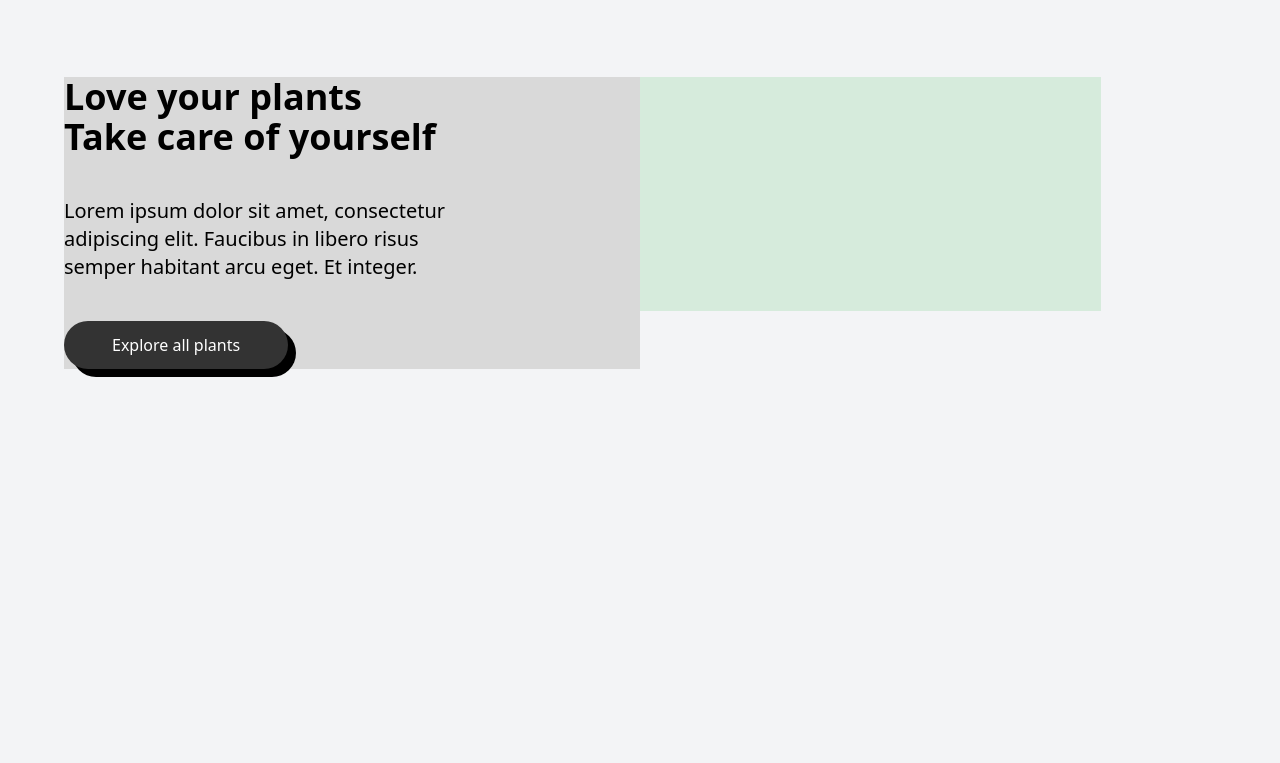
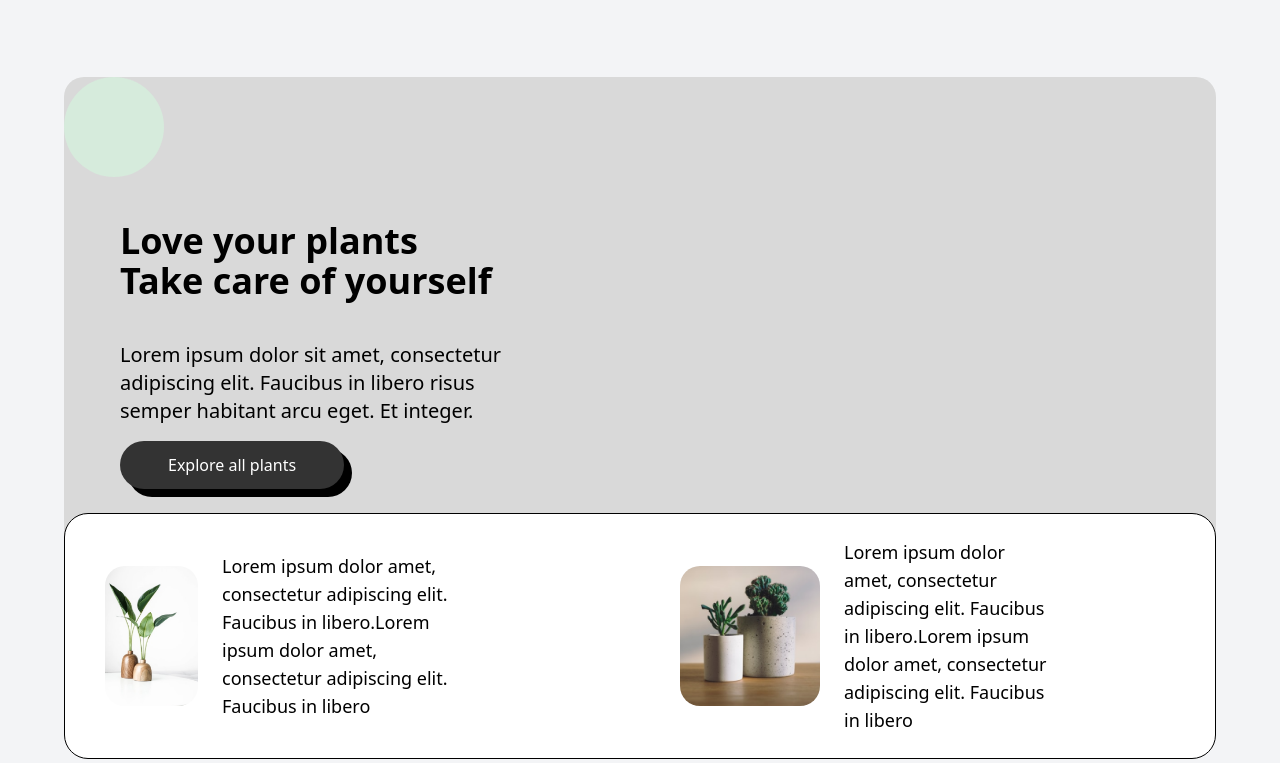
Before and after one commit to MusarrafAM/Grocery-Plant-Website, a website: page index.html in a window 1280 px wide. Shown: the part 889-1652 px from the top of the page. Drawn offline with Linux system fonts and the light colour scheme.

Commit message:
Completed Herco section for desktop devices

```diff
--- a/index.html
+++ b/index.html
@@ -70,9 +70,12 @@
           </div>
           <button class="text-white text-xl bg-[#437223] px-10 py-4 mt-10 mb-12 rounded-full">Find your plant</button>
         </div>
+
         <!-- right -->
           <div class="relative">
-            <img class="h-[650px] w-[800px] absolute left-[-100px] " src="assets/home-tree.png" alt="">
+            <img class="absolute top-4 right-[21%] h-[140px]" src="assets/circle-heart-gray.png" alt="">
+
+            <img class="absolute h-[650px] w-[800px]  left-[-100px] " src="assets/home-tree.png">
           </div>
         </div>
 
@@ -99,20 +102,36 @@
 
 
       <!-- Love Your Plant Section -->
-      <section class="mx-16 my-20 h-screen">
-        <div class="grid grid-cols-2 rounded-t-[20px]">
+      <section class="mx-16 my-20 mb-[300px] relative">
+        <div class="grid grid-cols-2 rounded-[20px] bg-[#D9D9D9]">
           <!-- left -->
-          <div class="bg-[#D9D9D9] ">
-            <h1 class="text-4xl font-bold">Love your plants <br> Take care of yourself</h1>
-            <p class="text-xl py-10">Lorem ipsum dolor sit amet, consectetur <br> adipiscing elit. Faucibus in libero risus <br> semper habitant arcu eget. Et integer.</p>
-            <button class="explore-button text-white bg-[#333333] px-12 py-3 rounded-full">
+          <div class="relative px-14 pt-[25%]">
+            <div class="absolute top-0 left-0 bg-[#D6EBDC] w-[100px] h-[100px] rounded-full"></div>
+            <h1 class="text-4xl font-semibold">Love your plants <br> Take care of yourself</h1>
+            <p class="text-xl pt-10 pb-4">Lorem ipsum dolor sit amet, consectetur <br> adipiscing elit. Faucibus in libero risus <br> semper habitant arcu eget. Et integer.</p>
+            <button class="explore-button text-white bg-[#333333] px-12 py-3 rounded-full mb-[120px]">
               Explore all plants
             </button>
           </div>
 
           <!-- right -->
-          <div class="">
-            <div class="bg-[#D6EBDC] w-[80%] h-[80%]"></div>
+          <!-- <div class="relative w-[60%] h-[90%] bg-[#D6EBDC] rounded-t-full"> -->
+          <div class="flex flex-col items-center justify-end">
+
+          </div>
+        </div>
+
+        <!-- botttom -->
+        <div class="absolute bottom-[-150px] grid grid-cols-2 bg-white border border-black rounded-3xl">
+
+          <div class="my-6 px-10 flex items-center">
+            <img class="w-[140px] h-[140px] object-cover rounded-[20px]" src="assets/love-2.png" alt="">
+            <p class="text-lg pl-6 pr-[120px]">Lorem ipsum dolor amet, consectetur adipiscing elit. Faucibus in libero.Lorem ipsum dolor amet, consectetur adipiscing elit. Faucibus in libero</p>
+          </div>
+
+          <div class="my-6 px-10 flex items-center">
+            <img class="w-[140px] h-[140px] object-cover rounded-[20px]" src="assets/love-3.png" alt="">
+            <p class="text-lg pl-6 pr-[120px]">Lorem ipsum dolor amet, consectetur adipiscing elit. Faucibus in libero.Lorem ipsum dolor amet, consectetur adipiscing elit. Faucibus in libero</p>
           </div>
         </div>
       </section>
@@ -238,7 +257,7 @@
               <img class="w-full h-full object-cover rounded-[100px]" src="assets/adventure-1.jpg">
             </div>
 
-            <div class="absolute left-[200px] h-[270px] w-[150px] rounded-[100px] bg-red-400">
+            <div class="absolute left-[40%] h-[270px] w-[150px] rounded-[100px] bg-red-400">
               <img class=" w-full h-full object-cover rounded-[100px]" src="assets/adventure-2.jpg">
             </div>
           </div>
@@ -286,7 +305,7 @@
     <footer class="bg-[#283646] text-white px-[160px] py-[50px] mt-6">
       <div class="above grid grid-cols-2 ">
         <div class="left-side">
-          <div class="w-[180px] h-[60px]   bg-blue-400">
+          <div class="w-[180px] h-[60px]  bg-blue-400">
             <img class=" w-full h-full object-cover opacity-80" src="assets/footer-img.png">
           </div>
           <ul class="flex gap-8 py-10">
```
Also changed, not shown: assets/circle-heart-gray.png (added), assets/circle-heart-white.png (added), assets/love- 1.png (deleted), assets/love- 2.png (deleted), assets/love- 3.png (deleted), assets/love-1.png (added), assets/love-2.png (added), assets/love-3.png (added), dist/output.css.
